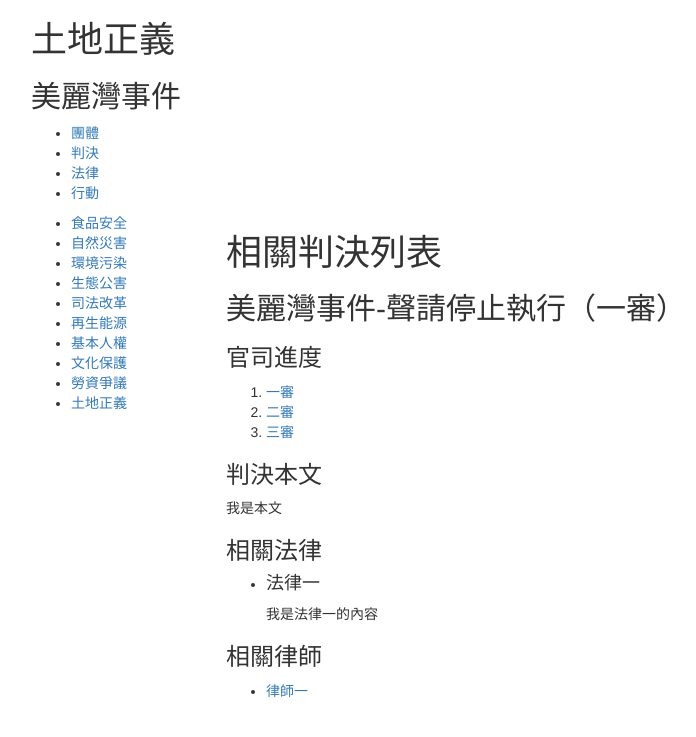
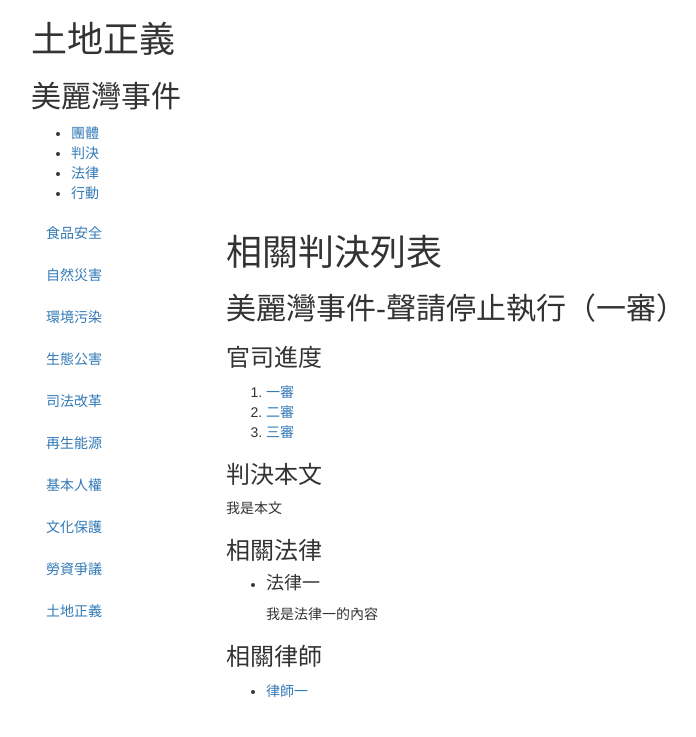
Before and after one commit to badboy99tw/eCourt, a Jekyll site: the page index.html, which Jekyll copies as it is, in a window 1280 px wide. Shown: the top 737 px of the page, without its empty margins (39-735 px from the left). Built offline with Jekyll 4.4.1, drawn with Linux system fonts in a browser that asks for light colours; nearby versions of some CDN libraries; Markdown is read by kramdown in place of the engine named in the settings.

Commit message:
set style of navbar for issue types

```diff
--- a/index.html
+++ b/index.html
@@ -28,7 +28,7 @@
     <div class="row">
 
       <div class="col-md-2">
-        <ul>
+        <ul class="nav nav-pills nav-stacked">
           <li><a href="">食品安全</a></li>
           <li><a href="">自然災害</a></li>
           <li><a href="">環境污染</a></li>
```
